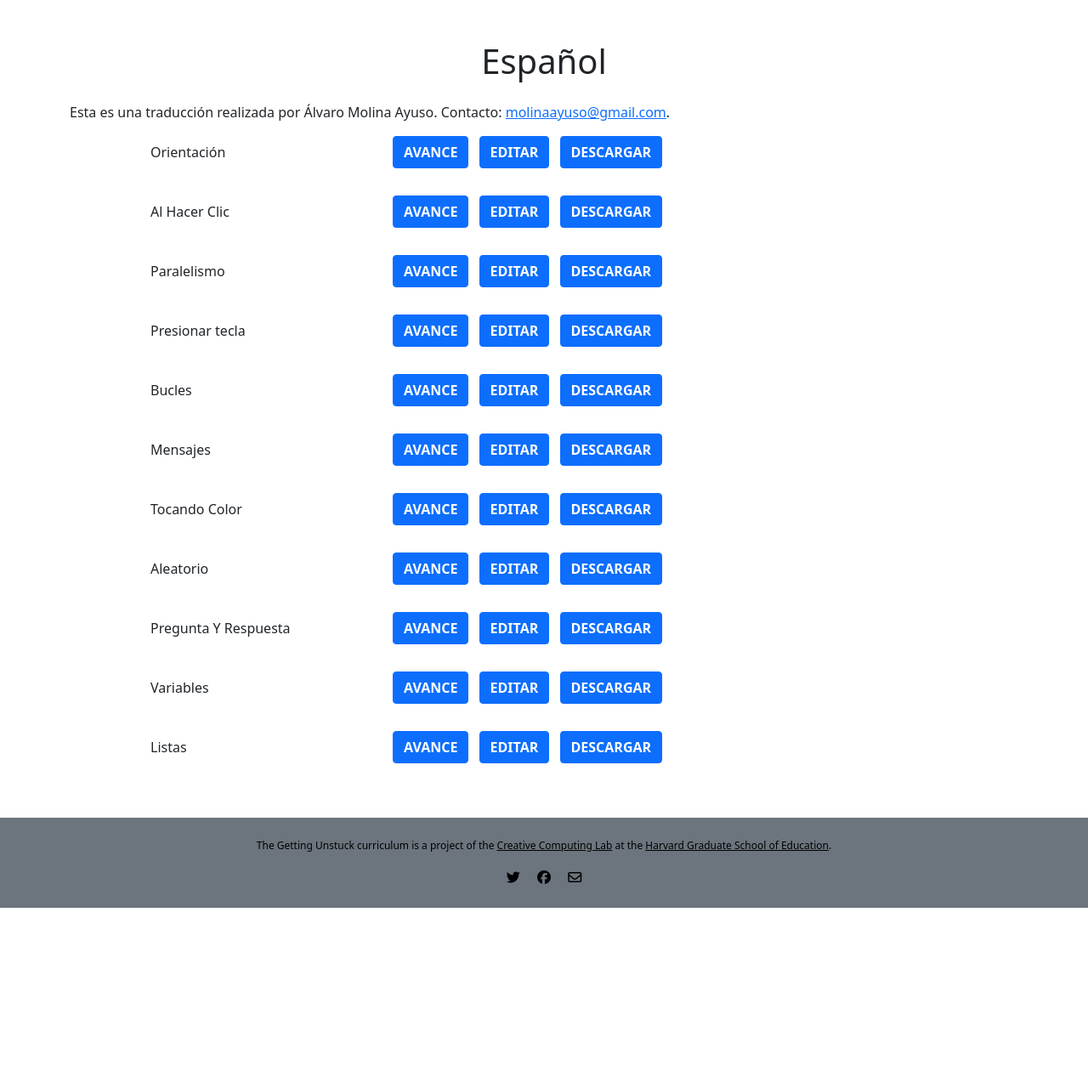
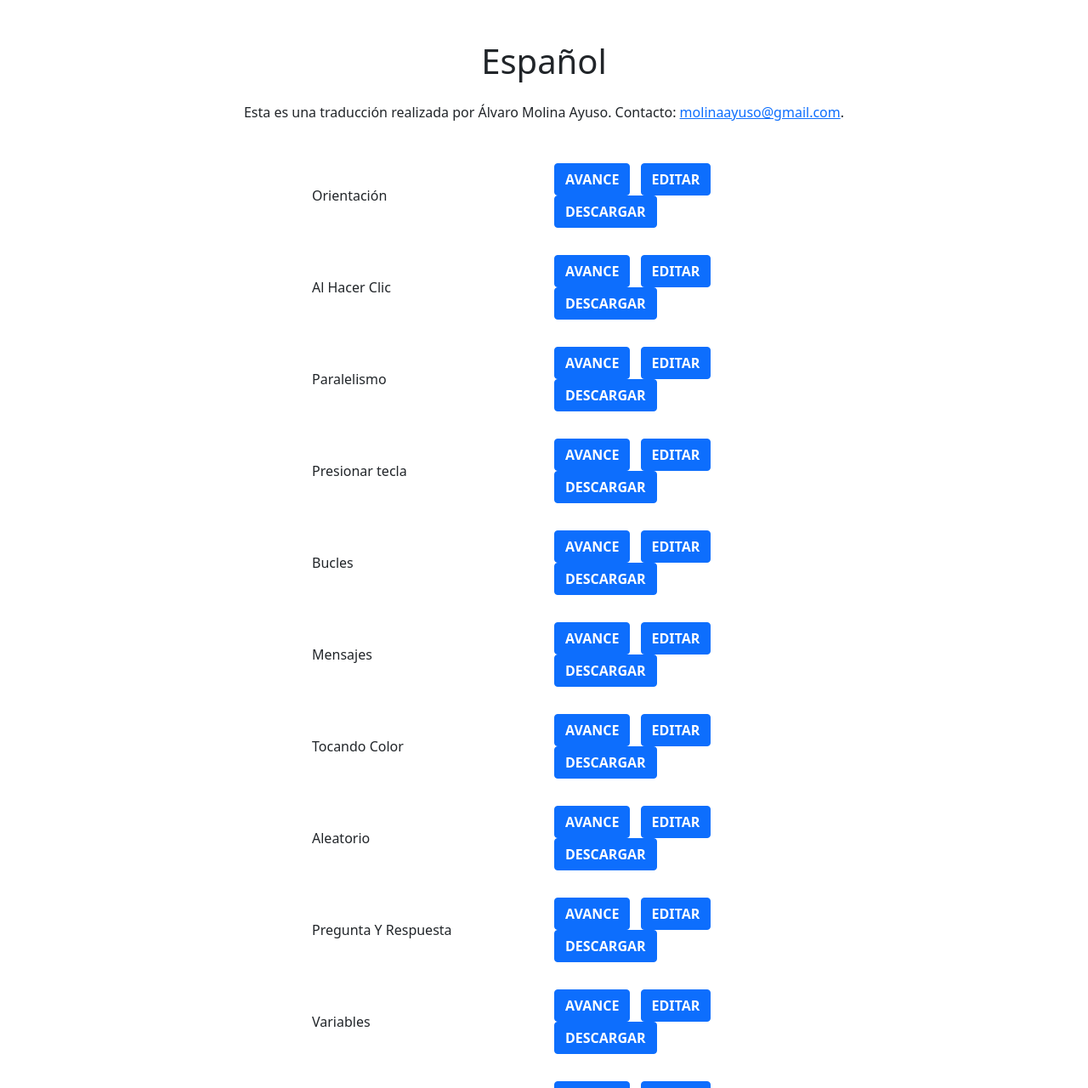
Before and after one commit to GSE-CCL/unstuck-curriculum, a Flask app: a page that uses app/templates/translation.html in a window 1280 px wide. Shown: the part 90-1370 px from the top of the page at 85% size. Before the commit the page ends 1158 px from the top, so only its background shows below. Run offline with Flask 2, Linux system fonts and the light colour scheme; style sheets or scripts are compiled from the project's sources; some libraries are stand-ins or nearby versions.

Commit message:
Experimented with translation grid layout

```diff
--- a/app/templates/translation.html
+++ b/app/templates/translation.html
@@ -13,20 +13,22 @@
         </div>
         <div class="row bg-white">
             <div class="col-lg-12 mx-auto">
-                {{ credits|safe }}
+                <p class="pb-3 text-center"></h1>{{ credits|safe }}</p>
             </div>
         </div>
         {%for module in modules %}
             <div class="row bg-white">
-                <div class="col-lg-1">
+                <div class="col-lg-3">
                 </div>
                 <div class="col-lg-3 mx-auto align-self-center">
                     {{module['title']|safe}}
                 </div>
-                <div class="col-lg-8 mx-auto my-3">
+                <div class="col-lg-3 mx-auto my-3">
                     <a class="btn btn-primary me-2 hide-iphone" href="{{module['preview']}}" target="_blank" role="button">{{localized_preview}}</a>
                     <a class="btn btn-primary me-2 hide-iphone" href="{{module['edit']}}" target="_blank" role="button">{{localized_edit}}</a>
                     <a class="btn btn-primary me-2 hide-iphone" href="{{module['download']}}" target="_blank" role="button">{{localized_download}}</a>
+                </div>
+                <div class="col-lg-3">
                 </div>
             </div>
         {%endfor%}
```
